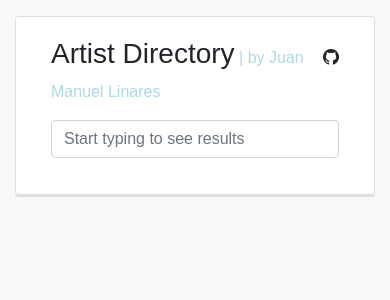
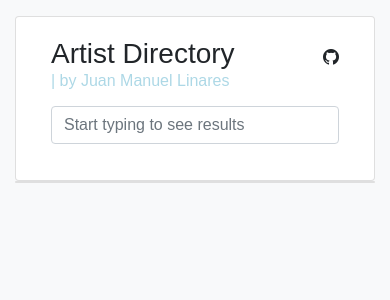
Before and after one commit to jmlinares2019/Angular-artists-directory, an Angular app: page / in a window 390 px wide. Shown: the top 300 px of the page. Built offline with nearby package versions, Linux system fonts and the light colour scheme; a web font is replaced by a local one.

Commit message:
Adding media query

```diff
--- a/src/app/app.component.css
+++ b/src/app/app.component.css
@@ -34,3 +34,9 @@
 .list-group-item:first-child{
     padding-top: 30px;
 }
+
+@media screen and (max-width: 767.98px){
+    .by-signature{
+        display: block;
+    }
+}
```
